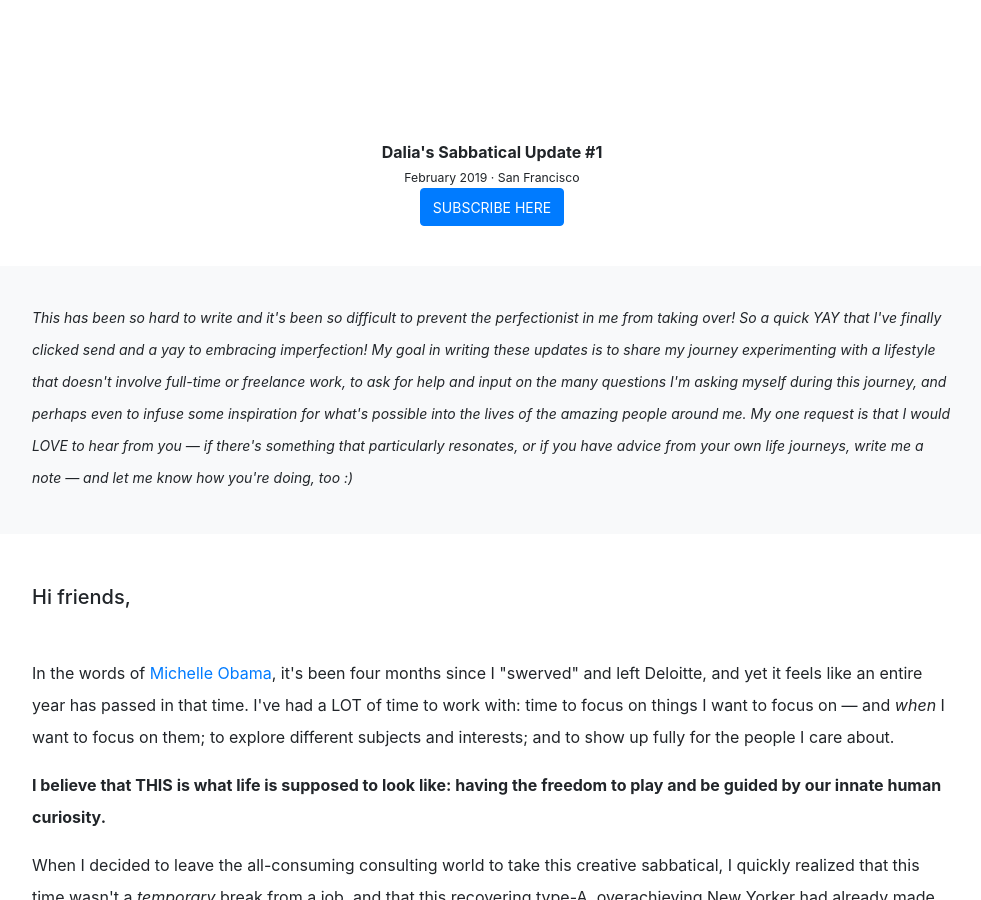
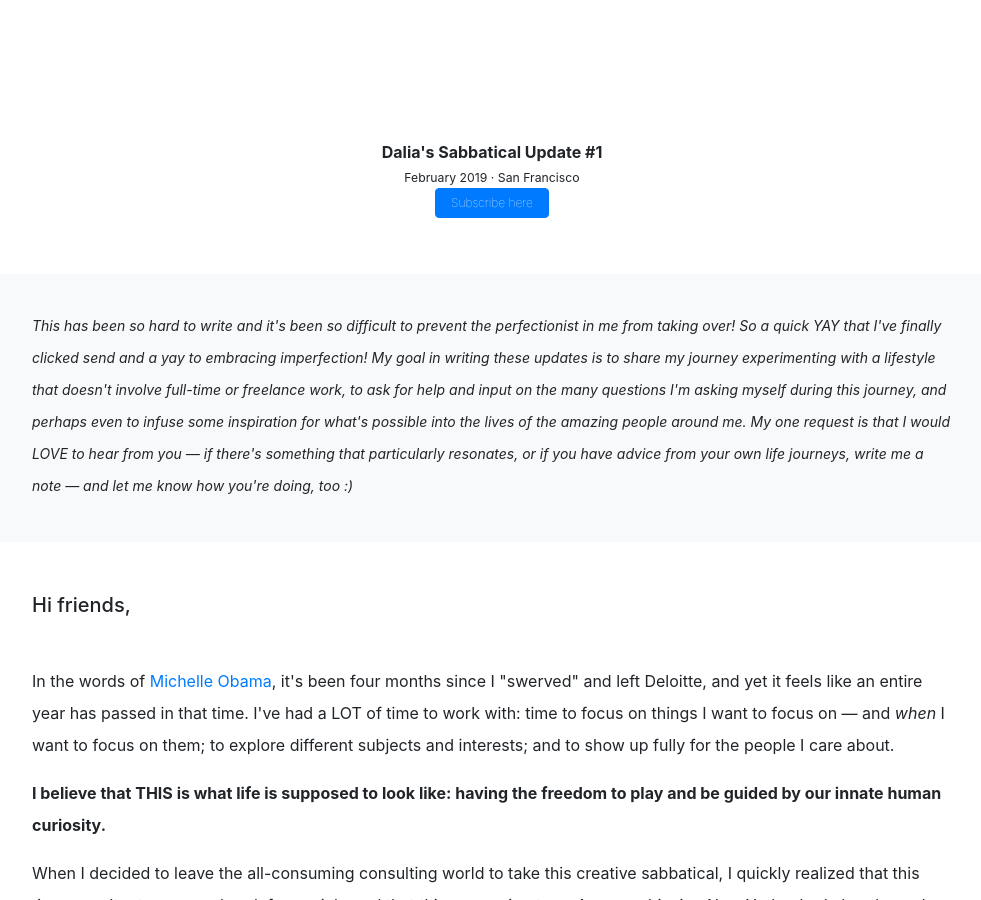
Before and after one commit to dalkat/dalkat.github.io, a Jekyll site: the page built from update-1.md, in a window 1280 px wide and 900 px high. Shown: the whole window, without its empty margins (148-1129 px from the left). Built offline with Jekyll 4.4.1, drawn with Linux system fonts in a browser that asks for light colours; nearby versions of some CDN libraries; some web fonts are replaced; library files that are not in the unit come from our copies.

Commit message:
Update update-1.html

```diff
--- a/_layouts/update-1.html
+++ b/_layouts/update-1.html
@@ -12,8 +12,9 @@ layout: default-sub
       <div class="container" style="padding-top:100px;">
               <div class="intro-text" style="display:block; text-align:center; padding:40px 0;">
               <div class="intro-lead-in"><b>Dalia's Sabbatical Update #1</b><br><small><small>February 2019  &middot;  San Francisco</small></small>
-                <br>
-          <a class="btn btn-primary btn-xl text-uppercase js-scroll-trigger" href="https://docs.google.com/forms/d/1ti-qHSnEeygPrlJ6txh7XRiDB3gnulmp-kwkopObLLs" target="_blank"><small>Subscribe here</small></a></div></div>
+               <p>
+          <a class="btn btn-primary" href="https://docs.google.com/forms/d/1ti-qHSnEeygPrlJ6txh7XRiDB3gnulmp-kwkopObLLs" target="_blank" style="font-size: 12px;    padding: 5px 15px;    font-weight: 100;    font-style: normal;">Subscribe here</a></p>
+                </div></div>
         </div>
     </header>
 
```
